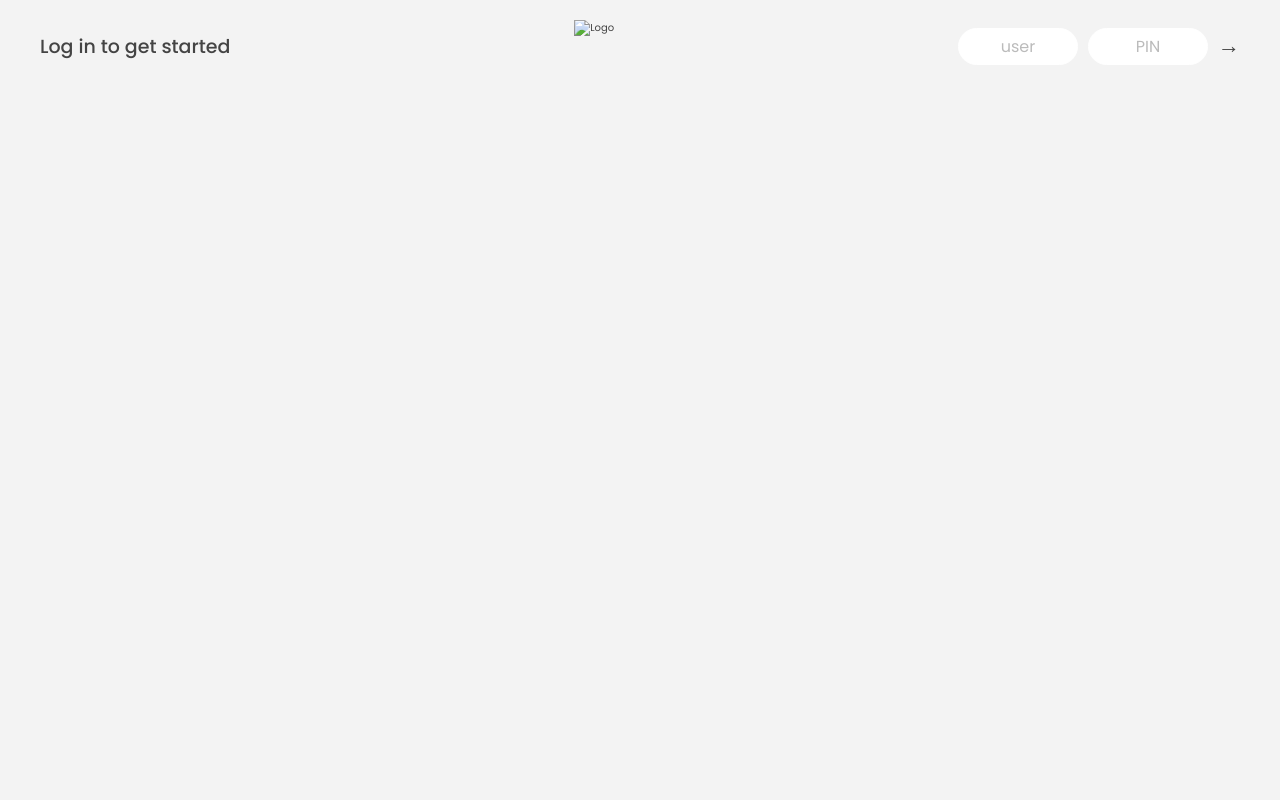
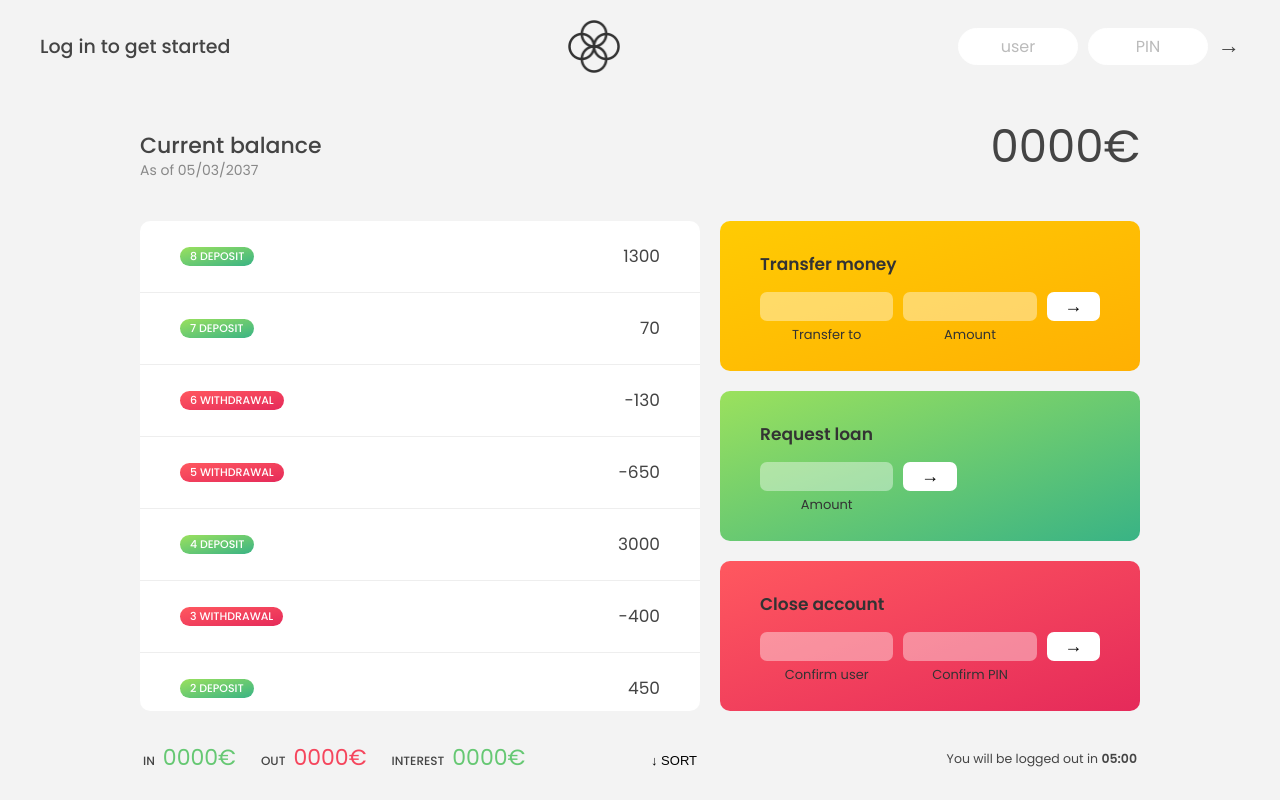
Before and after one commit to Uxmanmirza/Bankist-app, a plain HTML site: page index.html in a window 1280 px wide. Drawn offline with Linux system fonts and the light colour scheme.

Commit message:
code 1 is done

```diff
--- /dev/null
+++ b/code 1/index.html
@@ -0,0 +1,12 @@
+<!DOCTYPE html>
+<html lang="en">
+  <head>
+    <meta charset="UTF-8" />
+    <meta http-equiv="X-UA-Compatible" content="IE=edge" />
+    <meta name="viewport" content="width=device-width, initial-scale=1.0" />
+    <title>Code 1</title>
+  </head>
+  <body>
+    <script src="./script.js"></script>
+  </body>
+</html>
--- a/script.js
+++ b/script.js
@@ -1,4 +1,4 @@
-"use strict";
+'use strict';
 
 /////////////////////////////////////////////////
 /////////////////////////////////////////////////
@@ -6,28 +6,28 @@
 
 // Data
 const account1 = {
-  owner: "Jonas Schmedtmann",
+  owner: 'Jonas Schmedtmann',
   movements: [200, 450, -400, 3000, -650, -130, 70, 1300],
   interestRate: 1.2, // %
   pin: 1111,
 };
 
 const account2 = {
-  owner: "Jessica Davis",
+  owner: 'Jessica Davis',
   movements: [5000, 3400, -150, -790, -3210, -1000, 8500, -30],
   interestRate: 1.5,
   pin: 2222,
 };
 
 const account3 = {
-  owner: "Steven Thomas Williams",
+  owner: 'Steven Thomas Williams',
   movements: [200, -200, 340, -300, -20, 50, 400, -460],
   interestRate: 0.7,
   pin: 3333,
 };
 
 const account4 = {
-  owner: "Sarah Smith",
+  owner: 'Sarah Smith',
   movements: [430, 1000, 700, 50, 90],
   interestRate: 1,
   pin: 4444,
@@ -36,39 +36,57 @@ const account4 = {
 const accounts = [account1, account2, account3, account4];
 
 // Elements
-const labelWelcome = document.querySelector(".welcome");
-const labelDate = document.querySelector(".date");
-const labelBalance = document.querySelector(".balance__value");
-const labelSumIn = document.querySelector(".summary__value--in");
-const labelSumOut = document.querySelector(".summary__value--out");
-const labelSumInterest = document.querySelector(".summary__value--interest");
-const labelTimer = document.querySelector(".timer");
+const labelWelcome = document.querySelector('.welcome');
+const labelDate = document.querySelector('.date');
+const labelBalance = document.querySelector('.balance__value');
+const labelSumIn = document.querySelector('.summary__value--in');
+const labelSumOut = document.querySelector('.summary__value--out');
+const labelSumInterest = document.querySelector('.summary__value--interest');
+const labelTimer = document.querySelector('.timer');
 
-const containerApp = document.querySelector(".app");
-const containerMovements = document.querySelector(".movements");
+const containerApp = document.querySelector('.app');
+const containerMovements = document.querySelector('.movements');
 
-const btnLogin = document.querySelector(".login__btn");
-const btnTransfer = document.querySelector(".form__btn--transfer");
-const btnLoan = document.querySelector(".form__btn--loan");
-const btnClose = document.querySelector(".form__btn--close");
-const btnSort = document.querySelector(".btn--sort");
+const btnLogin = document.querySelector('.login__btn');
+const btnTransfer = document.querySelector('.form__btn--transfer');
+const btnLoan = document.querySelector('.form__btn--loan');
+const btnClose = document.querySelector('.form__btn--close');
+const btnSort = document.querySelector('.btn--sort');
 
-const inputLoginUsername = document.querySelector(".login__input--user");
-const inputLoginPin = document.querySelector(".login__input--pin");
-const inputTransferTo = document.querySelector(".form__input--to");
-const inputTransferAmount = document.querySelector(".form__input--amount");
-const inputLoanAmount = document.querySelector(".form__input--loan-amount");
-const inputCloseUsername = document.querySelector(".form__input--user");
-const inputClosePin = document.querySelector(".form__input--pin");
+const inputLoginUsername = document.querySelector('.login__input--user');
+const inputLoginPin = document.querySelector('.login__input--pin');
+const inputTransferTo = document.querySelector('.form__input--to');
+const inputTransferAmount = document.querySelector('.form__input--amount');
+const inputLoanAmount = document.querySelector('.form__input--loan-amount');
+const inputCloseUsername = document.querySelector('.form__input--user');
+const inputClosePin = document.querySelector('.form__input--pin');
 
+const displayMovements = function (movements) {
+  containerMovements.innerHTML = '';
+
+  movements.forEach(function (mov, i) {
+    const type = mov > 0 ? 'deposit' : 'withdrawal';
+    const html = `
+      <div class="movements__row">
+          <div class="movements__type movements__type--${type}">${
+      i + 1
+    } ${type}</div>
+
+          <div class="movements__value">${mov}</div>
+      </div>
+      `;
+    containerMovements.insertAdjacentHTML('afterbegin', html);
+  });
+};
+displayMovements(account1.movements);
 /////////////////////////////////////////////////
 /////////////////////////////////////////////////
 // LECTURES
 
 const currencies = new Map([
-  ["USD", "United States dollar"],
-  ["EUR", "Euro"],
-  ["GBP", "Pound sterling"],
+  ['USD', 'United States dollar'],
+  ['EUR', 'Euro'],
+  ['GBP', 'Pound sterling'],
 ]);
 
 const movements = [200, 450, -400, 3000, -650, -130, 70, 1300];
--- a/styles.css
+++ b/styles.css
@@ -10,7 +10,7 @@
 }
 
 body {
-    font-family: "Poppins", sans-serif;
+  font-family: 'Poppins', sans-serif;
   color: #444;
   background-color: #f3f3f3;
   height: 100vh;
@@ -88,7 +88,7 @@
   gap: 2rem;
 
   /* NOTE This creates the fade in/out anumation */
-    opacity: 0;
+  /* opacity: 0; */
   transition: all 1s;
 }
 
```
Also changed, not shown: code 1/script.js (added, +19 -0 lines), icon.png (added), logo.png (added). Lines whose indentation alone changed are shown as unchanged.
